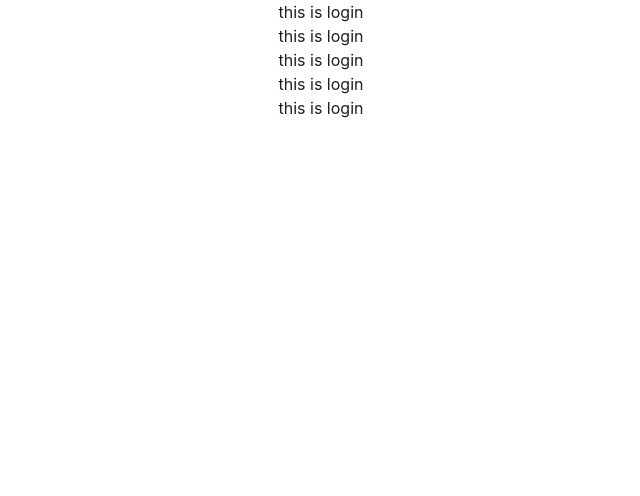
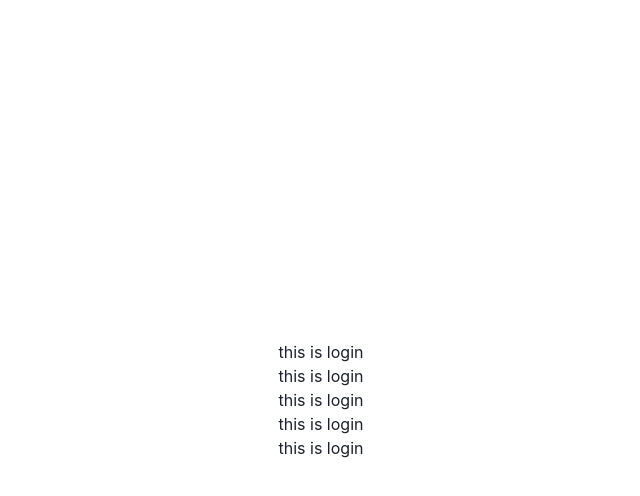
Before and after one commit to RCH010/FReprobado, a React (Create React App) app in the folder app/: page / in a window 1280 px wide. Shown: the top 496 px of the page, without its empty margins (319-959 px from the left). Built offline with nearby package versions, Linux system fonts and the light colour scheme.

Commit message:
Add not found view, and the,e

```diff
--- /dev/null
+++ b/app/src/components/BaseContainer.jsx
@@ -0,0 +1,23 @@
+import React  from 'react';
+import { Flex } from '@chakra-ui/layout';
+
+/**
+ * @function ContainerBase
+ * @description Base container for views (100% on window)
+ * @param {React.FC} children
+ * @returns
+ */
+export const BaseContainer = ({children}) => {
+  return (
+    <Flex
+      flexGrow={1}
+      flexDir='column'
+      h={'100%'}
+      w={'100%'}
+      align={'center'}
+      justify={'center'}
+    >
+      {children}
+    </Flex>
+  )
+}
--- a/app/src/index.jsx
+++ b/app/src/index.jsx
@@ -5,11 +5,12 @@ import { BrowserRouter } from "react-router-dom";
 import { ColorModeScript } from '@chakra-ui/react'
 import App from './App';
 import reportWebVitals from './reportWebVitals';
+import theme from './theme/theme';
 
 render(
   <React.StrictMode>
     <BrowserRouter>
-      <ColorModeScript />
+      <ColorModeScript initialColorMode={theme.config.initialColorMode} />
       <App />
     </BrowserRouter>
   </React.StrictMode>,
--- a/app/src/router/AppRouter.jsx
+++ b/app/src/router/AppRouter.jsx
@@ -3,12 +3,14 @@ import { Route, Routes } from 'react-router-dom';
 
 import { Box } from '@chakra-ui/layout';
 
+import useAuth from '../hooks/useAuth';
+
+import { RequireAuth } from './RequireAuth';
 import { Login } from '../views/auth/Login';
 import { SingUp } from '../views/auth/SingUp';
+import { Dashboard } from '../views/Dashboard';
 import { Loading } from '../views/auth/Loading';
-import { RequireAuth } from './RequireAuth';
-import { Dashboard } from '../views/Dashboard';
-import useAuth from '../hooks/useAuth';
+import { NotFound } from '../views/NotFound';
 
 
 export const AppRouter = () => {
@@ -33,6 +35,7 @@ export const AppRouter = () => {
                       </RequireAuth>
                     }
                   />
+                  <Route path='*' element={<NotFound />} />
                 </>
               )
             }
--- /dev/null
+++ b/app/src/theme/theme.js
@@ -0,0 +1,11 @@
+import { extendTheme } from "@chakra-ui/react"
+
+
+const config = {
+  initialColorMode: 'dark',
+  useSystemColorMode: false,
+}
+
+const theme = extendTheme({ config })
+
+export default theme
--- /dev/null
+++ b/app/src/views/NotFound.jsx
@@ -0,0 +1,18 @@
+import React from 'react';
+import { Text, Button, Box } from '@chakra-ui/react';
+import { Link } from 'react-router-dom'
+import { BaseContainer } from '../components/BaseContainer'
+
+export const NotFound = () => {
+  return (
+    <BaseContainer>
+        <Text fontSize='6xl'>¡Ohh no!</Text>
+        <Text>La ruta parece tener algún error.</Text>
+        <Box marginY='4em'>
+          <Button as={Link} to='/' size='lg'>
+            Ir al inicio
+          </Button>
+        </Box>
+    </BaseContainer>
+  )
+}
--- a/app/src/views/auth/Login.jsx
+++ b/app/src/views/auth/Login.jsx
@@ -1,13 +1,14 @@
 import React from 'react'
+import { BaseContainer } from '../../components/BaseContainer'
 
 export const Login = () => {
   return (
-    <div>
+    <BaseContainer>
       <h1>this is login</h1>
       <h1>this is login</h1>
       <h1>this is login</h1>
       <h1>this is login</h1>
       <h1>this is login</h1>
-    </div>
+    </BaseContainer>
   )
 }
```
